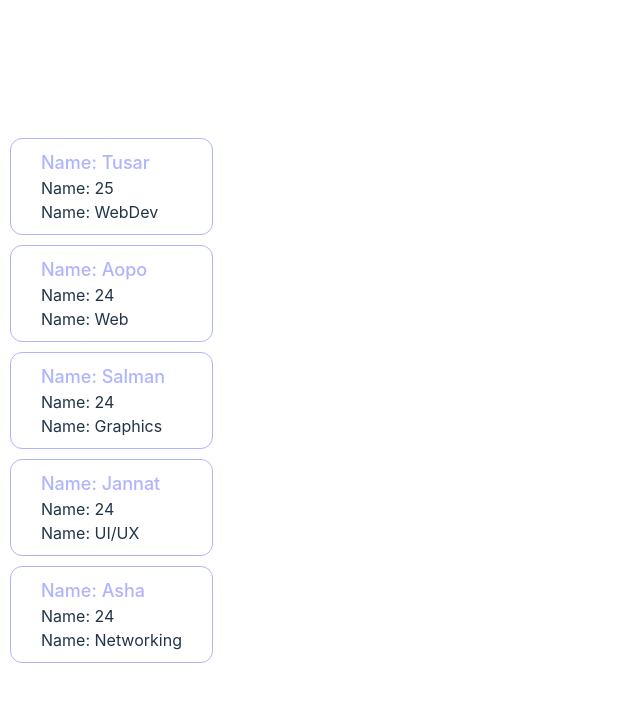
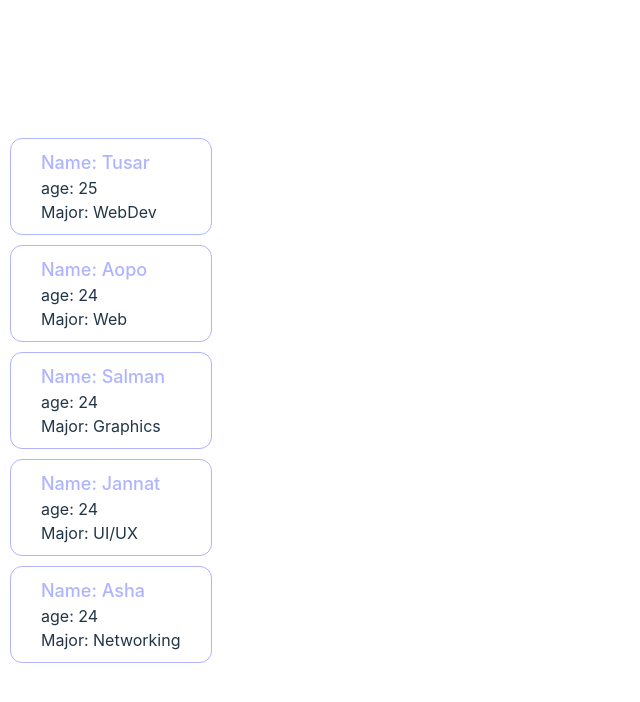
Before and after one commit to Tusar78/MERN-PRACTICE, a React (Vite) app in the folder core-concept-01/react-app/: page / in a window 1280 px wide. Shown: the top 702 px of the page, without its empty margins (0-640 px from the left). Built offline with nearby package versions, Linux system fonts and the light colour scheme.

Commit message:
LAst update

```diff
--- a/core-concept-01/react-app/src/Friend/Friend.jsx
+++ b/core-concept-01/react-app/src/Friend/Friend.jsx
@@ -7,8 +7,8 @@ const Friend = ({friends: {name, age, major}}) => {
     <>
       <div className='friend'>
         <h2>Name: {name}</h2>
-        <p>Name: {age}</p>
-        <p>Name: {major}</p>
+        <p>age: {age}</p>
+        <p>Major: {major}</p>
       </div>
     </>
   )
```
